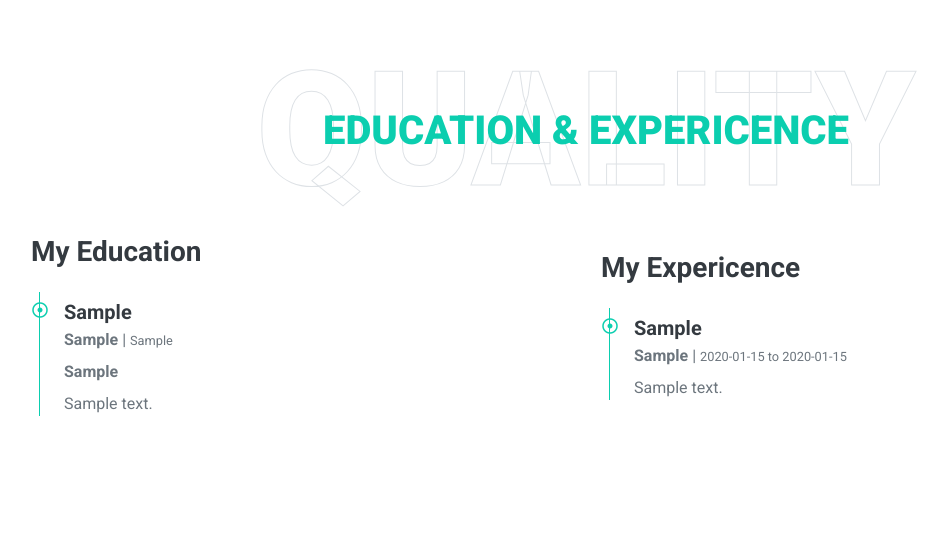
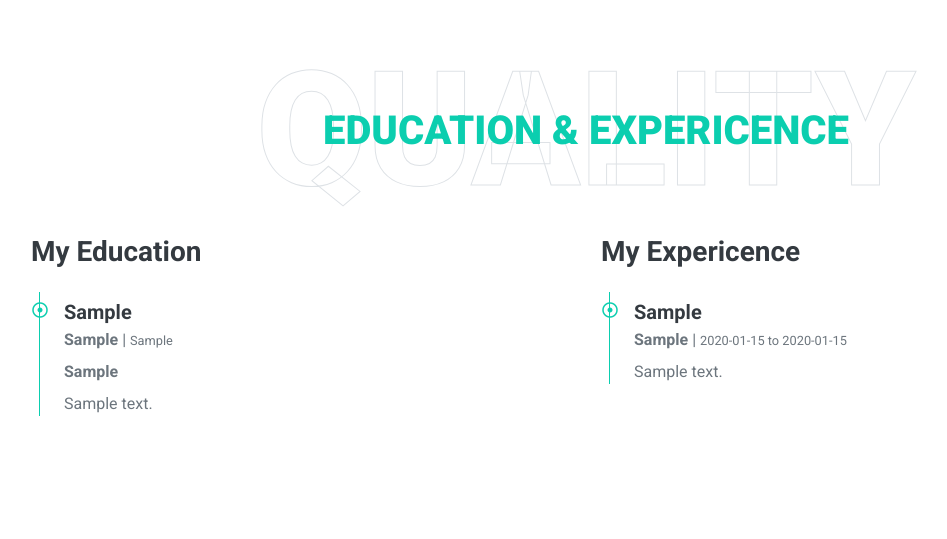
Before and after one commit to CwDebojyoti/portfolio_website, a Flask app: page / in a window 1280 px wide. Shown: the part 1672-2211 px from the top of the page, without its empty margins (54-1001 px from the left). Run offline with Flask 3, Linux system fonts and the light colour scheme; tables that the repository leaves empty hold one stand-in row (values such as "Sample post"); grey boxes marked "Sample" are stand-in pictures; some libraries are stand-ins or nearby versions.

Commit message:
modified alignment and allowed port 25

```diff
--- a/templates/index.html
+++ b/templates/index.html
@@ -115,7 +115,7 @@
                 <h1 class="display-1 text-uppercase text-white" style="-webkit-text-stroke: 1px #dee2e6;">Quality</h1>
                 <h1 class="position-absolute text-uppercase text-primary">Education & Expericence</h1>
             </div>
-            <div class="row align-items-center">
+            <div class="row">
                 <div class="col-lg-6">
                     <h3 class="mb-4">My Education
                         {%if logged_in:%}
```
